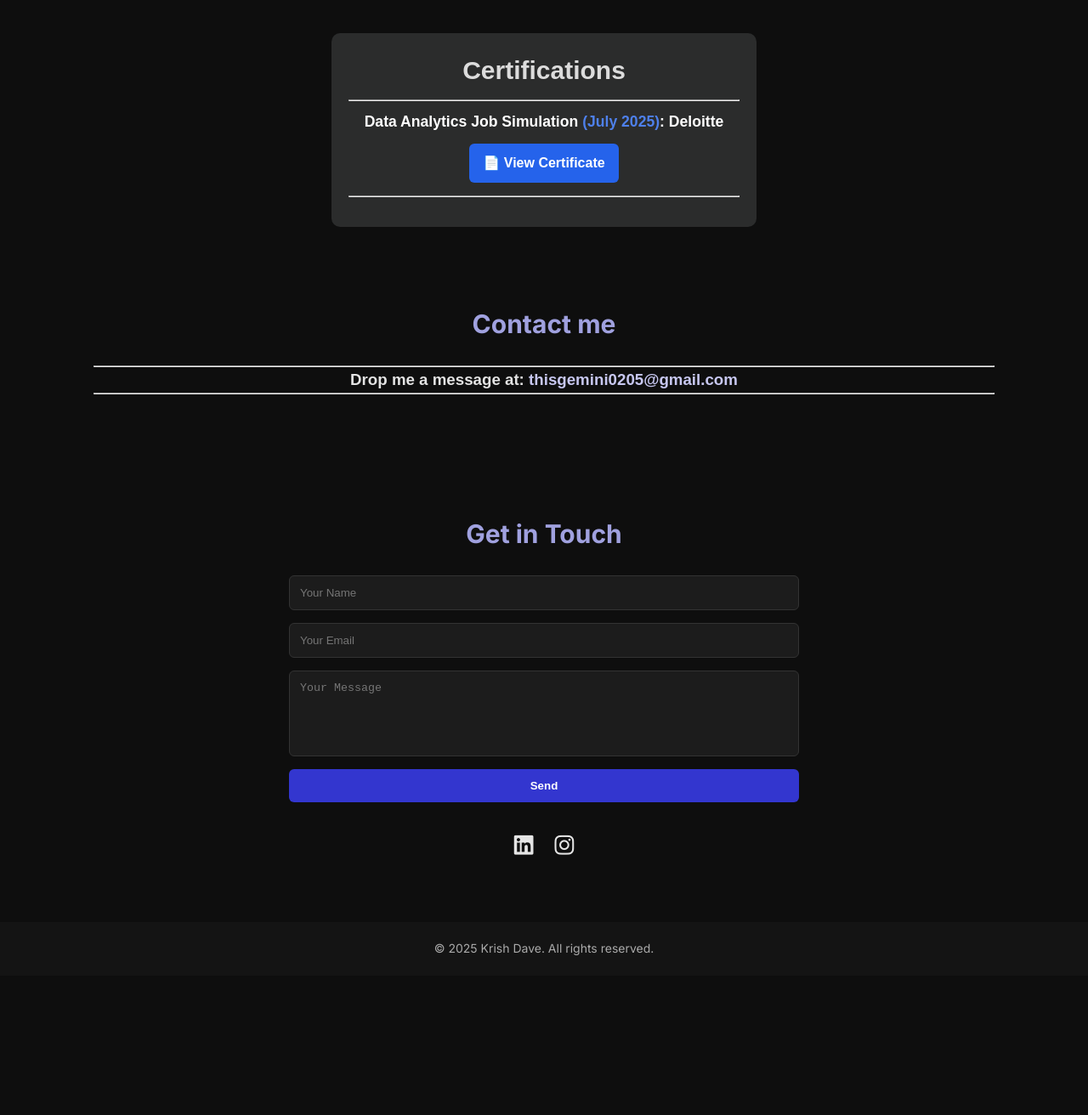
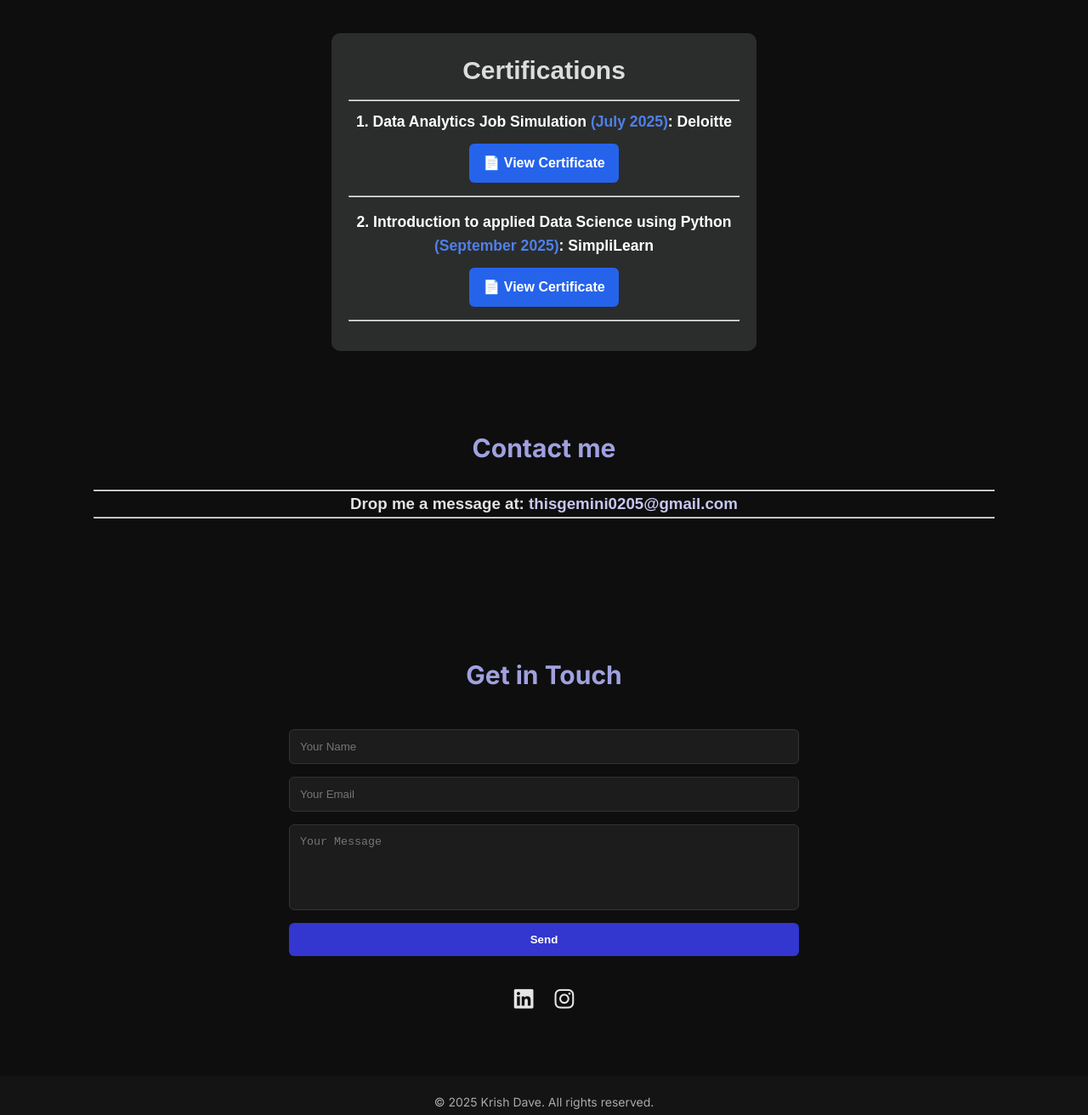
Before and after one commit to Krish-Dave0205-data/krishdave, a plain HTML site: page index.html in a window 1280 px wide. Shown: the part 2600-3912 px from the top of the page at 85% size. Before the commit the page ends 3748 px from the top, so only its background shows below. Drawn offline with Linux system fonts and the light colour scheme; a script that the page names is missing.

Commit message:
Updated portfolio's mail

```diff
--- a/index.html
+++ b/index.html
@@ -191,9 +191,23 @@
   <h2 style="margin-bottom: 10px; color: #dcdcdc;">Certifications</h2>
   <hr style="margin: 10px 0;">
 
-  <h3 style="color: #ffffff; font-size: 1.1rem;">Data Analytics Job Simulation <span style="color: #4e80eb;">(July 2025)</span>: Deloitte</h3>
+  <h3 style="color: #ffffff; font-size: 1.1rem;">1. Data Analytics Job Simulation <span style="color: #4e80eb;">(July 2025)</span>: Deloitte</h3>
 
   <a href="https://forage-uploads-prod.s3.amazonaws.com/completion-certificates/9PBTqmSxAf6zZTseP/io9DzWKe3PTsiS6GG_9PBTqmSxAf6zZTseP_MM3vgxDQZepNpXiWi_1752429120547_completion_certificate.pdf"
+     target="_blank"
+     style="display: inline-block; margin-top: 12px; padding: 10px 16px; background: #2563eb; color: white; text-decoration: none; border-radius: 6px; font-weight: bold;">
+    📄 View Certificate
+  </a>
+
+  <hr style="margin: 15px 0;">
+
+  <!--2nd certification-->
+
+
+
+  <h3 style="color: #ffffff; font-size: 1.1rem;">2. Introduction to applied Data Science using Python <span style="color: #4e80eb;">(September 2025)</span>: SimpliLearn</h3>
+
+  <a href="https://simpli-web.app.link/e/c6Gi42yGBWb"
      target="_blank"
      style="display: inline-block; margin-top: 12px; padding: 10px 16px; background: #2563eb; color: white; text-decoration: none; border-radius: 6px; font-weight: bold;">
     📄 View Certificate
@@ -220,7 +234,7 @@
 
 
   <!-- ===== CONTACT ===== -->
-  <section class="contact" id="contact">
+  <!-- <section class="contact" id="contact">
     <div class="container">
       <h2>Get in Touch</h2>
       <form id="contactForm">
@@ -228,8 +242,30 @@
         <input type="email" name="email" placeholder="Your Email" required />
         <textarea name="message" rows="5" placeholder="Your Message" required></textarea>
         <button type="submit">Send</button>
-      </form>
+      </form> -->
 
+    <section class="contact" id="contact">
+    <div class="container">
+      <form id="contactForm"
+  action="https://formspree.io/f/mblnyjrd"
+  method="POST"
+>
+<h2>Get in Touch</h2>
+ <input type="text" name="name" placeholder="Your Name" required />
+        <input type="email" name="email" placeholder="Your Email" required />
+        <textarea name="message" rows="5" placeholder="Your Message" required></textarea>
+        <button type="submit">Send</button>
+  <!-- <label>
+    Your email:
+    <input type="email" name="email">
+  </label>
+  <label>
+    Your message:
+    <textarea name="message"></textarea>
+  </label> -->
+  <!-- your other form fields go here -->
+  <!-- <button type="submit">Send</button> -->
+</form>
 
 
       <div class="social-links">
```
